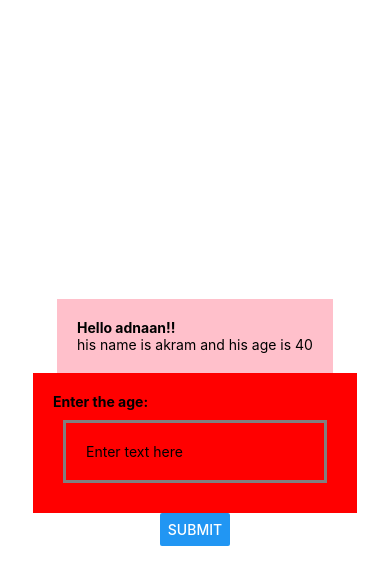
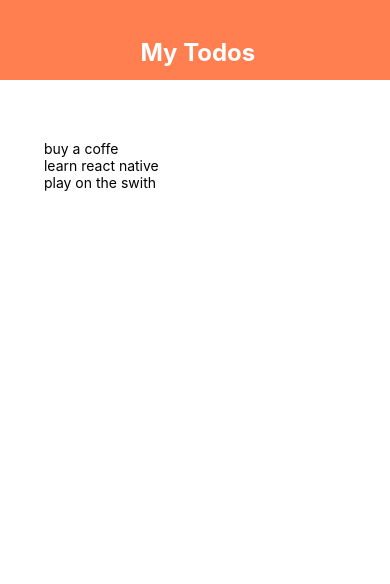
Before and after one commit to Muhammed-Adnaan/react-native, a React Native app: screen / in a window 390 px wide. Shown: the top 584 px of the page. Built offline with nearby package versions, Linux system fonts and the light colour scheme.

Commit message:
added a header for my todo list

```diff
--- a/App.js
+++ b/App.js
@@ -1,58 +1,39 @@
 import { useState } from 'react';
 import { StatusBar } from 'expo-status-bar';
-import { StyleSheet, Text, View,TextInput,Button } from 'react-native';
+import { StyleSheet, Text, View, FlatList } from 'react-native';
+import Header from './components/header';
 
 export default function App() {
-  const[name, setname] = useState('adnaan')
-  const clickhander = () =>{
-    setname('afnaan');
-    setperson({name:'tamim' , age:'30'});
-  }
-  const[person, setperson] = useState({name:'akram', age:'40'});
+  const [todos ,setTodos] = useState([
+    {text: 'buy a coffe', key:'1'},
+    {text: 'learn react native', key:'2'},
+    {text: 'play on the swith', key: '3'}
+  ]);
   return (
-    <View style={styles.container}>
-      <View style = {styles.header}>
-      <Text style = {styles.boldtext}>Hello {name}!!</Text>
-        <Text>his name is {person.name} and his age is {person.age}</Text>
+      <View style={styles.container}>
+        <Header />
+        <View style = {styles.content}>
+          <View style = {styles.list}>
+            <FlatList
+            data = {todos}
+            renderItem={({ item }) => (
+              <Text> {item.text}</Text>
+            ) }/>
+          </View>
+        </View>
       </View>
-      <View style ={styles.body}>
-        <Text style = {styles.boldtext}>Enter the age:</Text>
-        <TextInput style = {styles.input}
-        placeholder="Enter text here" />
-      </View>
-      <View style= {styles.btncontainer}>
-        <Button title='submit' onPress={clickhander}/>
-      </View>
-    </View>
-  );
+      );
 }
 
 const styles = StyleSheet.create({
   container: {
-    flex: 1,
+    flex:1,
     backgroundColor: '#fff',
-    alignItems: 'center',
-    justifyContent: 'center',
   },
-  btncontainer:{
-
+  content:{
+    padding:40,
   },
-  header:{
-    backgroundColor: 'pink',
-    padding: 20,
-  },
-  boldtext:{
-    fontWeight: 'bold',
-  },
-  body:{
-    backgroundColor: 'red',
-    padding: 20,
-  },
-  input:{
-    borderWidth: 3,
-    borderColor:'gray',
-    padding:20,
-    margin:10,
-
+  list:{
+    marginTop:20,
   }
 });
--- /dev/null
+++ b/components/header.js
@@ -0,0 +1,24 @@
+import React from 'react';
+import { StyleSheet, Text, View,} from 'react-native';
+
+export default function Header(){
+    return(
+        <View style={styles.header}>
+            <Text style = {styles.title}> My Todos</Text>
+            </View>
+    )
+}
+const styles = StyleSheet.create({
+    header: {
+        height:80,
+        paddingTop:38,
+        backgroundColor:'coral',
+    },
+    title:{
+        textAlign:'center',
+        color:'#fff',
+        fontSize:24,
+        fontWeight:'bold'
+    }
+
+})
```
